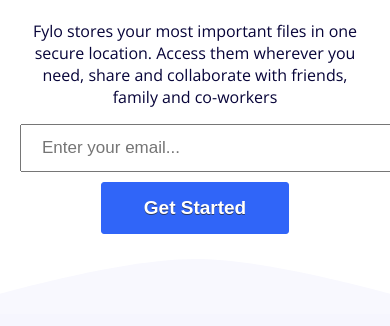
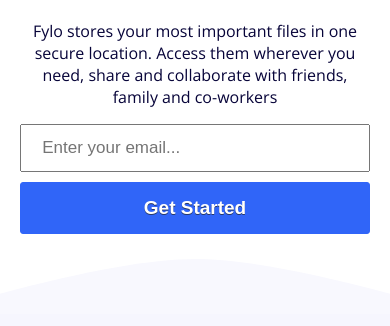
Before and after one commit to gomezlucas/frmentor3, a plain HTML site: page index.html in a window 390 px wide. Shown: the part 518-844 px from the top of the page. Drawn offline with nearby package versions, Linux system fonts and the light colour scheme.

Commit message:
Form width modified Favicon added

```diff
--- a/index.html
+++ b/index.html
@@ -9,6 +9,7 @@
     <link href="https://fonts.googleapis.com/css?family=Open+Sans|Raleway:400,700" rel="stylesheet">
     <link rel="stylesheet" href="https://use.fontawesome.com/releases/v5.8.1/css/all.css"
         integrity="sha384-50oBUHEmvpQ+1lW4y57PTFmhCaXp0ML5d60M1M7uH2+nqUivzIebhndOJK28anvf" crossorigin="anonymous">
+    <link rel="shortcut icon" type="image/png" href="images/favicon-32x32.png">
 
 
     <title>Fylo </title>
--- a/style.css
+++ b/style.css
@@ -338,6 +338,15 @@ ul {
     .main__header__img__hidden img {
         width: 90%;
     }
+
+    .form__email {
+      width: 93%;
+    }
+
+    .form__btn {
+        width:100%;
+    }
+
     .lista li {
         display: inline-block;
         padding-right: 23px;
```
